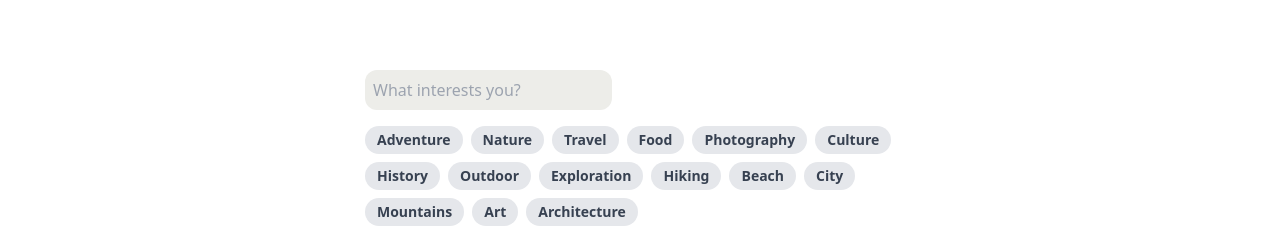
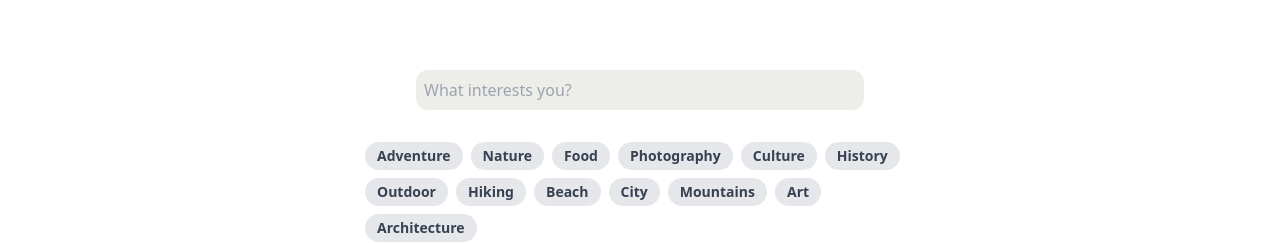
Before and after one commit to tanno1/intro_proj_client, a React (Vite) app: page /activities in a window 1280 px wide. Shown: the part 286-529 px from the top of the page. Built offline with nearby package versions, Linux system fonts and the light colour scheme.

Commit message:
test branch

```diff
--- a/index.html
+++ b/index.html
@@ -9,5 +9,11 @@
   <body>
     <div id="root"></div>
     <script type="module" src="./src/main.jsx"></script>
+    <script>
+      (g=>{var h,a,k,p="The Google Maps JavaScript API",c="google",l="importLibrary",q="__ib__",m=document,b=window;b=b[c]||(b[c]={});var d=b.maps||(b.maps={}),r=new Set,e=new URLSearchParams,u=()=>h||(h=new Promise(async(f,n)=>{await (a=m.createElement("script"));e.set("libraries",[...r]+"");for(k in g)e.set(k.replace(/[A-Z]/g,t=>"_"+t[0].toLowerCase()),g[k]);e.set("callback",c+".maps."+q);a.src=`https://maps.${c}apis.com/maps/api/js?`+e;d[q]=f;a.onerror=()=>h=n(Error(p+" could not load."));a.nonce=m.querySelector("script[nonce]")?.nonce||"";m.head.append(a)}));d[l]?console.warn(p+" only loads once. Ignoring:",g):d[l]=(f,...n)=>r.add(f)&&u().then(()=>d[l](f,...n))})({
+        key: "",
+        v: "weekly",
+      });
+    </script>
   </body>
 </html>
--- a/src/components/activities/Activities.jsx
+++ b/src/components/activities/Activities.jsx
@@ -1,34 +1,36 @@
 import React, { useState } from 'react';
-import NewSearchbar from '../common/newSearchbar';
+import ResetSearchbar from '../common/ResetSearchbar';
 import TagButton from '../common/TagButton';
 
+const AddedTag = ({ tag, onRemove }) => {
+    return (
+        <div className="flex items-center rounded-full px-3 py-1 text-sm font-semibold bg-blue-500 text-white cursor-pointer hover:scale-105">
+            <span>{tag}</span>
+            <button onClick={() => onRemove(tag)} className="ml-1">&times;</button>
+        </div>
+    );
+};
+
 const Activities = ({ searchbarWidth }) => {
-
-    console.log("Searchbar Width:", searchbarWidth);
-
-    const handleFormSubmit = () => {
-        // Handle form submission
-    };
+    const [addedTags, setAddedTags] = useState([]);
+    const [selectedTags, setSelectedTags] = useState([]);
+    const [searchTerm, setSearchTerm] = useState('');
 
     const tagList = [
         'Adventure',
         'Nature',
-        'Travel',
         'Food',
         'Photography',
         'Culture',
         'History',
         'Outdoor',
-        'Exploration',
         'Hiking',
         'Beach',
         'City',
         'Mountains',
         'Art',
         'Architecture'
-      ];
-
-    const [selectedTags, setSelectedTags] = useState([]);
+    ];
 
     const handleTagClick = (tag, isSelected) => {
         if (isSelected) {
@@ -38,10 +40,32 @@ const Activities = ({ searchbarWidth }) => {
         }
     };
 
+    const handleFormSubmit = (searchTerm) => {
+        if (searchTerm.trim() !== '') {
+            setAddedTags([...addedTags, searchTerm.trim()]);
+            setSearchTerm(''); // clear form after each entry
+        }
+    };
+
+    const handleRemoveTag = (tag) => {
+        setAddedTags(addedTags.filter((addedTag) => addedTag !== tag));
+    };
+
     return (
-        <div id="main-activities-box" className="flex flex-col h-screen items-center bg-myWhite">
+        <div id="main-activities-box" className="flex flex-col h-screen bg-myWhite">
             <div id="searchbar" className="mt-8 mx-auto" style={{ width: searchbarWidth }}>
-                <NewSearchbar placeholder={'What interests you?'} onSubmit={handleFormSubmit} />
+                <ResetSearchbar
+                    placeholder={'What interests you?'}
+                    onSubmit={(searchTerm) => {
+                        handleFormSubmit(searchTerm);
+                        setSearchTerm(''); // clear form after each entry
+                    }}
+                />
+            </div>
+            <div id="tags-container" className="mt-4 mx-auto flex flex-wrap gap-2" style={{ maxWidth: searchbarWidth }}>
+                {addedTags.map((tag, index) => (
+                    <AddedTag key={index} tag={tag} onRemove={handleRemoveTag} />
+                ))}
             </div>
             <div id="suggested-tags" className="mt-4 mx-auto pb-16" style={{ width: searchbarWidth }}>
                 <div className="flex flex-wrap gap-2">
--- /dev/null
+++ b/src/components/common/ResetSearchbar.jsx
@@ -0,0 +1,31 @@
+import React, { useState } from 'react';
+
+const ResetSearchbar = ({ placeholder, onSubmit }) => {
+  const [searchTerm, setSearchTerm] = useState('');
+
+  const handleSubmit = (event) => {
+    event.preventDefault();
+    onSubmit(searchTerm);
+    setSearchTerm(''); // Clear input after submission
+  };
+
+  const handleChange = (event) => {
+    setSearchTerm(event.target.value);
+  };
+
+  return (
+    <div>
+      <form onSubmit={handleSubmit} className="flex justify-between w-full max-w-md mx-auto rounded-xl">
+        <input
+          type="text"
+          value={searchTerm}
+          onChange={handleChange}
+          placeholder={placeholder}
+          className="p-2 outline-none rounded-xl bg-myGray flex-grow"
+        />
+      </form>
+    </div>
+  );
+};
+
+export default ResetSearchbar;
--- a/src/components/common/TagButton.jsx
+++ b/src/components/common/TagButton.jsx
@@ -11,12 +11,17 @@ const TagButton = ({ label, onClick, selected }) => {
 
     return (
         <div
-          className={`flex items-center rounded-full px-3 py-1 text-sm font-semibold cursor-pointer ${
+          className={`flex items-center hover:scale-105 rounded-full px-3 py-1 text-sm font-semibold cursor-pointer ${
             isSelected ? 'bg-blue-500 text-white' : 'bg-gray-200 text-gray-700'
           }`}
           onClick={handleClick}
         >
           <span>{label}</span>
+          {isSelected && (
+            <button className="ml-1 text-sm text-white focus:outline-none" onClick={handleClick}>
+              &times;
+            </button>
+          )}
         </div>
       );
 };
```
